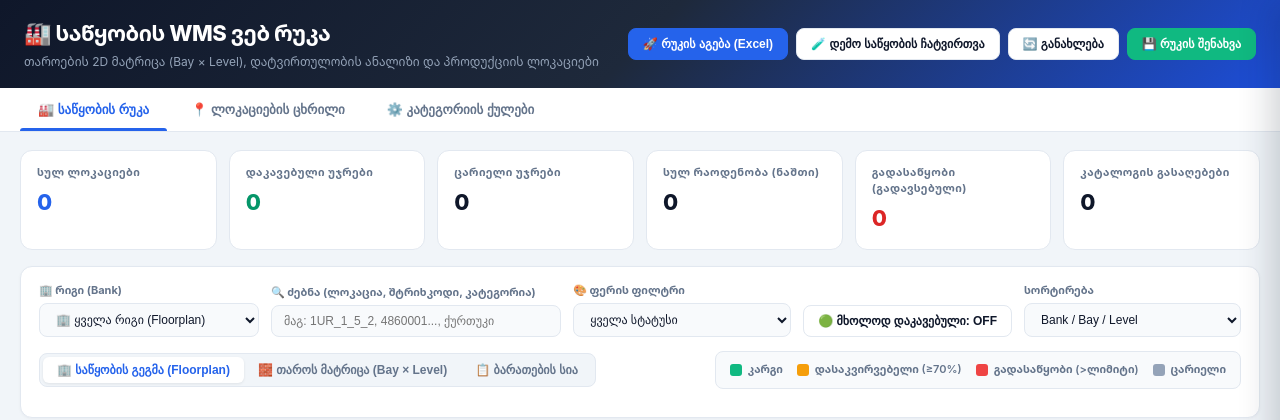
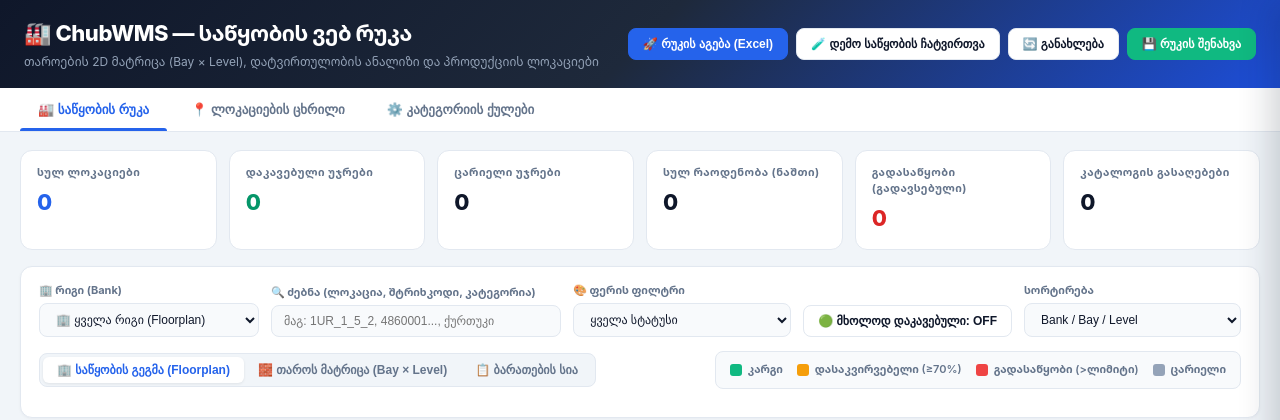
Before and after one commit to schubinidze62-svg/chubwms, a Flask app: page / in a window 1280 px wide. Shown: the top 420 px of the page. Run offline with Flask 3, Linux system fonts and the light colour scheme; data that the repository does not hold is empty.

Commit message:
update brand name to ChubWMS

```diff
--- a/templates/index.html
+++ b/templates/index.html
@@ -11,7 +11,7 @@
     <!-- Topbar -->
     <header class="topbar">
         <div class="topbar-brand">
-            <h1>🏭 საწყობის WMS ვებ რუკა</h1>
+            <h1>🏭 ChubWMS — საწყობის ვებ რუკა</h1>
             <div class="sub">თაროების 2D მატრიცა (Bay × Level), დატვირთულობის ანალიზი და პროდუქციის ლოკაციები</div>
         </div>
         <div class="topbar-actions">
```
